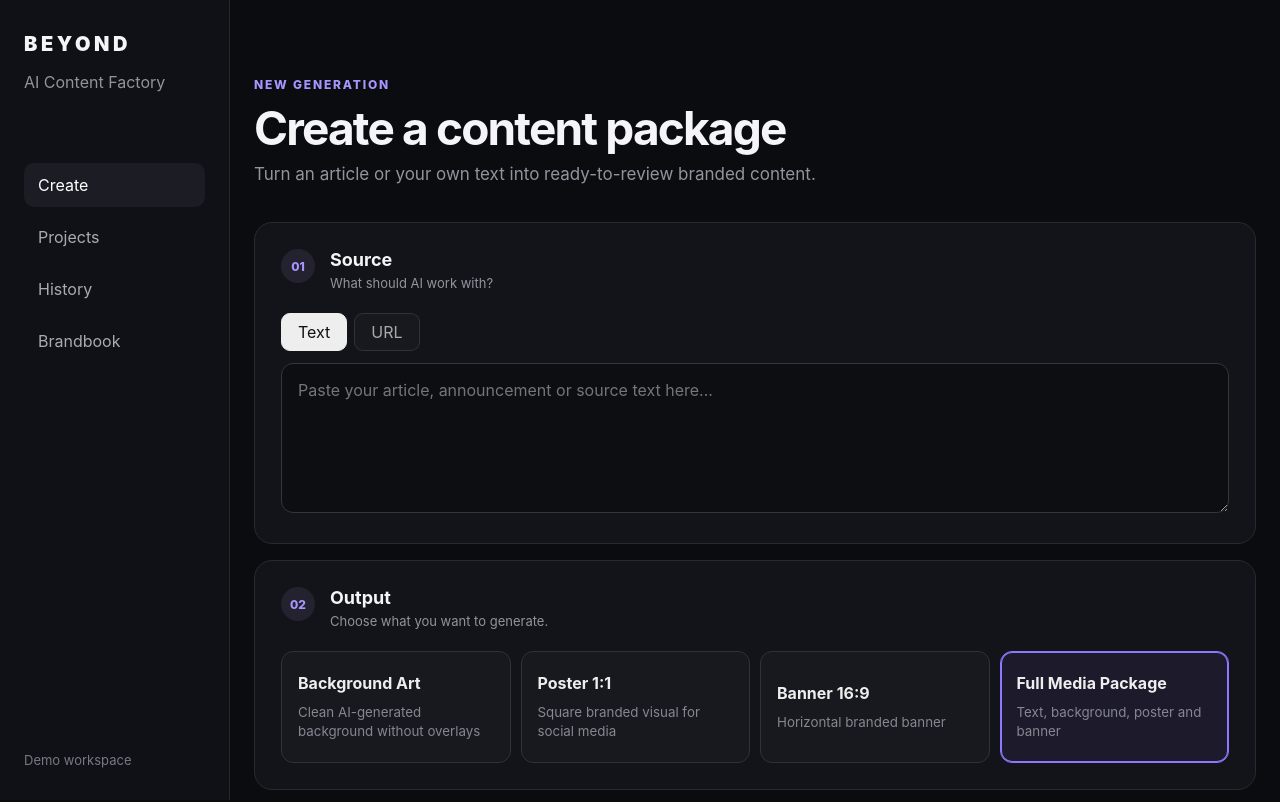
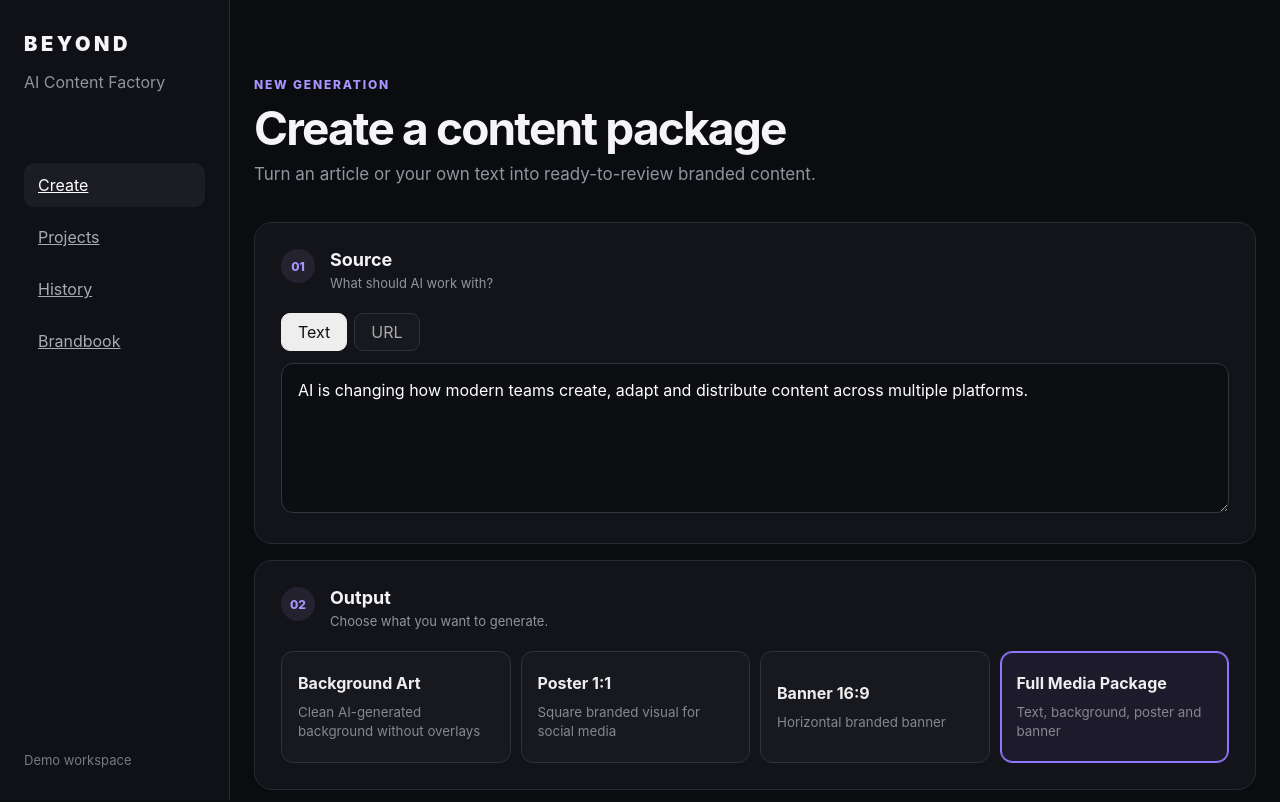
Before and after one commit to Nurzhan-Zhumabekov/The-beyond, a Next.js app in the folder frontend/: page / in a window 1280 px wide. Shown: the top 802 px of the page. Built offline with nearby package versions, Linux system fonts and the light colour scheme.

Commit message:
feat(frontend): connect generation flow to mock result

```diff
--- a/frontend/app/page.tsx
+++ b/frontend/app/page.tsx
@@ -1,5 +1,7 @@
 "use client";
 
+import Link from "next/link";
+import { useRouter } from "next/navigation";
 import { useState } from "react";
 
 const formats = [
@@ -10,8 +12,15 @@ const formats = [
 ];
 
 export default function Home() {
+  const router = useRouter();
   const [sourceType, setSourceType] = useState<"text" | "url">("text");
   const [format, setFormat] = useState("package");
+  const [isGenerating, setIsGenerating] = useState(false);
+
+  const handleGenerate = () => {
+    setIsGenerating(true);
+    window.setTimeout(() => router.push("/result"), 1200);
+  };
 
   return (
     <main className="shell">
@@ -21,10 +30,10 @@ export default function Home() {
           <p className="muted">AI Content Factory</p>
         </div>
         <nav>
-          <button className="nav active">Create</button>
-          <button className="nav">Projects</button>
-          <button className="nav">History</button>
-          <button className="nav">Brandbook</button>
+          <Link className="nav active" href="/">Create</Link>
+          <Link className="nav" href="/projects">Projects</Link>
+          <Link className="nav" href="/history">History</Link>
+          <Link className="nav" href="/brandbook">Brandbook</Link>
         </nav>
         <div className="user">Demo workspace</div>
       </aside>
@@ -43,9 +52,9 @@ export default function Home() {
             <button className={sourceType === "url" ? "tab selected" : "tab"} onClick={() => setSourceType("url")}>URL</button>
           </div>
           {sourceType === "text" ? (
-            <textarea placeholder="Paste your article, announcement or source text here..." />
+            <textarea defaultValue="AI is changing how modern teams create, adapt and distribute content across multiple platforms." />
           ) : (
-            <input className="urlInput" placeholder="https://example.com/article" />
+            <input className="urlInput" defaultValue="https://example.com/article" />
           )}
         </section>
 
@@ -73,7 +82,9 @@ export default function Home() {
 
         <div className="actions">
           <span>Nothing is published automatically. You review every result first.</span>
-          <button className="generate">Generate →</button>
+          <button className="generate" disabled={isGenerating} onClick={handleGenerate}>
+            {isGenerating ? "Generating…" : "Generate →"}
+          </button>
         </div>
       </section>
     </main>
```
